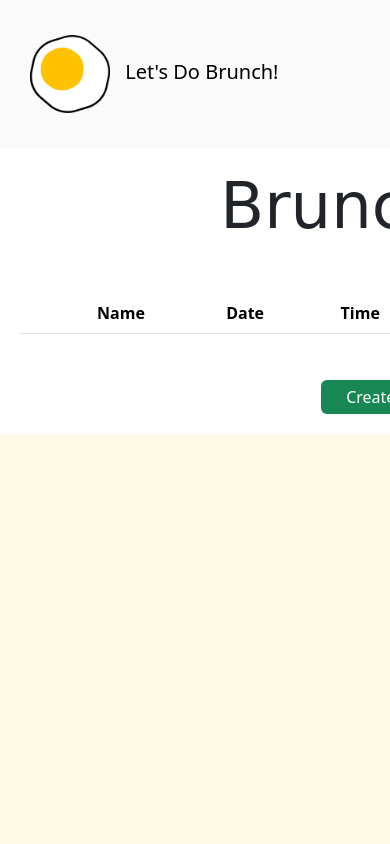
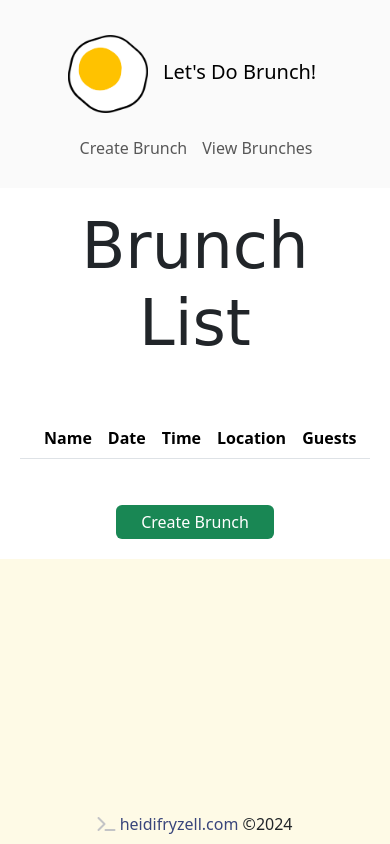
Before and after one commit to heidi37/cs50-final-project, a Flask app: page /brunch-list in a window 390 px wide; the page is wider, and only the part inside the window is pictured. Run offline with Flask 3, Linux system fonts and the light colour scheme; data that the repository does not hold is empty; some libraries are stand-ins or nearby versions; some web fonts are replaced.

Commit message:
adds footer and adds mobile responsive

```diff
--- a/static/app.js
+++ b/static/app.js
@@ -1,3 +1,5 @@
+document.getElementById("copyrightYear").innerText = new Date().getFullYear();
+
 function copyUrlToClipboard() {
     var url = window.location.href;
 
--- a/static/styles.css
+++ b/static/styles.css
@@ -1,12 +1,16 @@
 body {
     background-color: hsl(48, 95%, 95%);
     text-align: center;
+    display: flex;
+    flex-direction: column;
+    justify-content: space-between;
+    height: 100vh;
 }
 
 h1 {
-font-family: 'Inter', sans-serif;
-font-family: 'Nanum Brush Script', cursive;
-font-size: 4rem;
+    font-family: 'Inter', sans-serif;
+    font-family: 'Nanum Brush Script', cursive;
+    font-size: 4rem;
 }
 
 .egg {
@@ -17,7 +21,13 @@ font-size: 4rem;
 .container {
     padding: 20px;
     background: #fff;
-    width: 800px;
+    max-width: 800px;
+}
+
+@media screen and (max-width: 562px){
+    nav.container.navbar.navbar-light {
+        flex-direction: column;
+    }
 }
 
 .navbar {
@@ -28,10 +38,10 @@ font-size: 4rem;
     flex-direction: row;
     padding-right: 13px;
 }
+
 .nav-item {
     padding-left: 15px;
 }
-
 
 .form-container {
     display: flex;
@@ -53,7 +63,6 @@ form div label, form input {
     width: 100%;
 }
 
-
 .btn {
     margin-top: 30px;
     color: white;
@@ -64,3 +73,35 @@ form div label, form input {
 table .btn {
     margin: 0 0 10px 0;
 }
+
+footer {
+    width: 100%;
+    padding: 0.5rem 0;
+}
+
+footer p {
+    text-align: center;
+    margin-bottom: 0;
+}
+
+footer a {
+    color: #39457b;
+    text-decoration: none;
+    font-weight: 500;
+}
+
+footer .fa-terminal{
+    animation: terminal-animate 1.5s infinite;
+  }
+
+  @keyframes terminal-animate {
+    0% {
+      opacity: 1;
+    }
+    25% {
+      opacity: 0;
+    }
+    100% {
+      opacity: 1;
+    }
+  }
--- a/templates/brunch-table.html
+++ b/templates/brunch-table.html
@@ -1,6 +1,8 @@
 <div class="table-div">
-  <table class="table table-striped table-resposive mt-5">
+  <div class="table-responsive">
+    <table class="table table-striped mt-5">
       <thead>
+        <tr>
           <th scope="col"></th>
           <th scope="col">Name</th>
           <th scope="col">Date</th>
@@ -8,9 +10,10 @@
           <th scope="col">Location</th>
           <th scope="col">Guests</th>
           <th scope="col"></th>
+        </tr>
       </thead>
+      <tbody>
         {% for brunch in brunches %}
-
         <tr>
           <td>
             <form action="{{ url_for('deleteBrunch') }}" method="post">
@@ -30,12 +33,13 @@
             </form>
           </td>
         </tr>
-
         {% endfor %}
+      </tbody>
     </table>
+  </div>
   <div class="text-center">
-    <a href="{{ url_for('createEvent') }}"
-      ><button class="btn btn-success">Create Brunch</button></a
-    >
+    <a href="{{ url_for('createEvent') }}">
+      <button class="btn btn-success">Create Brunch</button>
+    </a>
   </div>
 </div>
--- a/templates/dishes-table.html
+++ b/templates/dishes-table.html
@@ -6,6 +6,7 @@
   <strong>{{ brunch.location }}</strong>
 </p>
 <h2 class="mb-4">Guests: {{ brunch.num_attend }}</h2>
+<div class="table-responsive">
 <table class="table table-bordered">
   <tr>
     <th scope="col">Carbohydrate: {{ brunch.num_carb }}</th>
@@ -22,6 +23,8 @@
   </tr>
   {% endif %}
 </table>
+</div>
+<div class="table-responsive">
 <table class="table table-striped mt-4">
   <thead>
     <th scope="col"></th>
@@ -55,6 +58,7 @@
   </tr>
   {% endfor %}
 </table>
+</div>
 <a href="/add-guest/{{ brunch.id }}">
   <button class="btn btn-success mt-4">Add a Guest</button>
   {% endfor %}
--- a/templates/index.html
+++ b/templates/index.html
@@ -11,6 +11,5 @@ endblock %} {% block content %}
     <p>Send a link to the brunch to your friends to add their own dishes.</p>
     <p>Don't delete <strong>"X"</strong> things that aren't yours!</p>
   </div>
-  <div class="mt-5"><small>&copy;{{ current_year }}</small></div>
 </div>
 {% endblock %}
--- a/templates/layout.html
+++ b/templates/layout.html
@@ -25,6 +25,7 @@
     <link rel="stylesheet" type="text/css" href="/static/styles.css" />
   </head>
   <body>
+    <div class="app-content">
     <nav class="container navbar navbar-light">
       <a class="navbar-brand" href="{{ url_for('index') }}">
         <img
@@ -52,7 +53,12 @@
     </nav>
     <div class="container">
       {% block content %}{% endblock %}
-      <script src="/static/app.js"></script>
     </div>
+    </div>
+    <footer><p>
+      <a href="https://heidifryzell.com"><i class="fa-solid fa-terminal"></i></a>
+      <a href="https://heidifryzell.com">heidifryzell.com</a> &copy;<span id="copyrightYear"></span>
+    </p></footer>
+    <script src="/static/app.js"></script>
   </body>
 </html>
```
Lines whose indentation alone changed are shown as unchanged.
